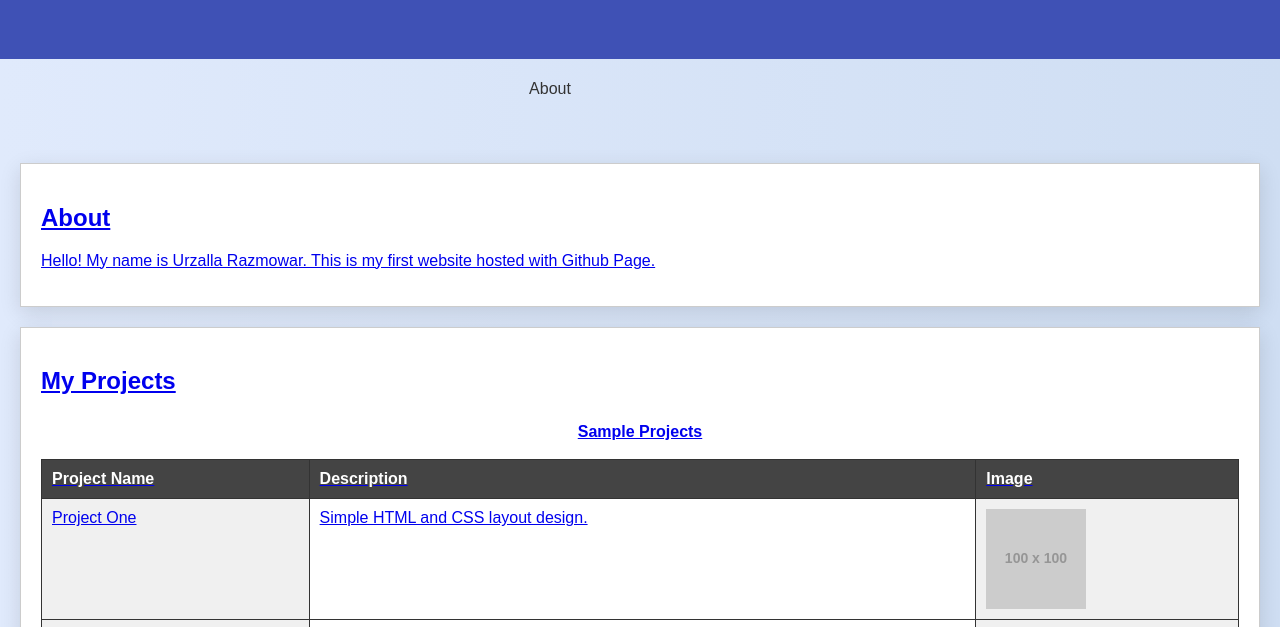
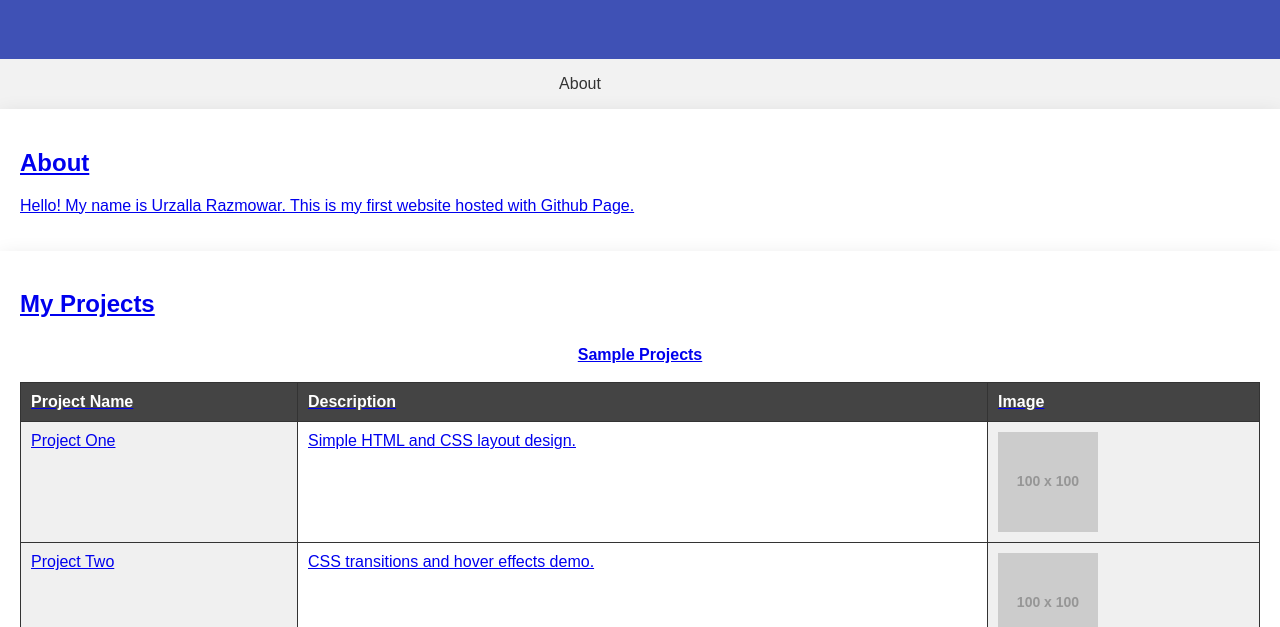
Before and after one commit to urzraz2644/urzraz2644.github.io, a plain HTML site: page index.html in a window 1280 px wide. Shown: the part 159-786 px from the top of the page. Drawn offline with Linux system fonts and the light colour scheme; placeholder pictures from the web are drawn by us.

Commit message:
Update styles.css

```diff
--- a/styles.css
+++ b/styles.css
@@ -1,9 +1,3 @@
-/* Set background and default font for the whole page */
-body {
-  background: linear-gradient(to right, #e0eafc, #cfdef3);
-  font-family: Arial, Helvetica, sans-serif;
-}
-
 /* Header styling */
 header {
   text-align: center;
@@ -41,14 +35,6 @@ nav ul li a: hover {
   border-radius:; 4px;
 }
 
-/* Manin content sections */
-section {
-  padding: 20px;
-  margin: 20px;
-  border: 1px solid #ccc;
-  box-shadow: 0 4px 6px rgba(0, 0, 0, 0.1);
-}
-
 /* Footer styling */
 footer {
   font-size: 0.8rem;
@@ -56,18 +42,6 @@ footer {
   background-color: #222;
   color: #fff;
   padding: 10px;
-}
-
-/* Navigation hover */
-  nav a {
-    text-decoration: none;
-    padding: 0.4rem 0.6rem;
-    display: inline-block;
-    transition: background-color 0.25s ease;
-  }
-
-nav a:hover {
-    background-color: #e6e6e6;
 }
 
 /* Main conten zoom on hover */
@@ -106,6 +80,7 @@ nav a:hover {
 }
 
 /* Optional - subtle row hover so it feels interactive */
+
 #projects tbody tr {
   transition: background-color 0.2s ease;
 
@@ -117,13 +92,13 @@ nav a:hover {
 }
 
 /* Ensure images in the table don't blow up the layout */
+
 #projects td img {
   max-width: 100px;
   height: auto;
   display: block;
 
 }
-
 
 body {
   margin:0;
@@ -151,21 +126,6 @@ nav ul {
 nav li{
   margin:0 15px:   /* item spacing */
 
-}
-
-nav a{
-  display: block;   /* black elements */
-  text-decoration:none;   /* no underline */
-  color:#fff;       /* white text */
-  background:333;       /* background #333 */
-  padding:12px 20px;    /* 12px vertical, 20px horizontal */
-  border-radius:4px;    /* rounded corners */
-  transition:background-color .3s;   /* smooth hover */
-
-}
-
-nav a:hover{
-  background:555;    /* hover color */
 }
 
 table{
```
